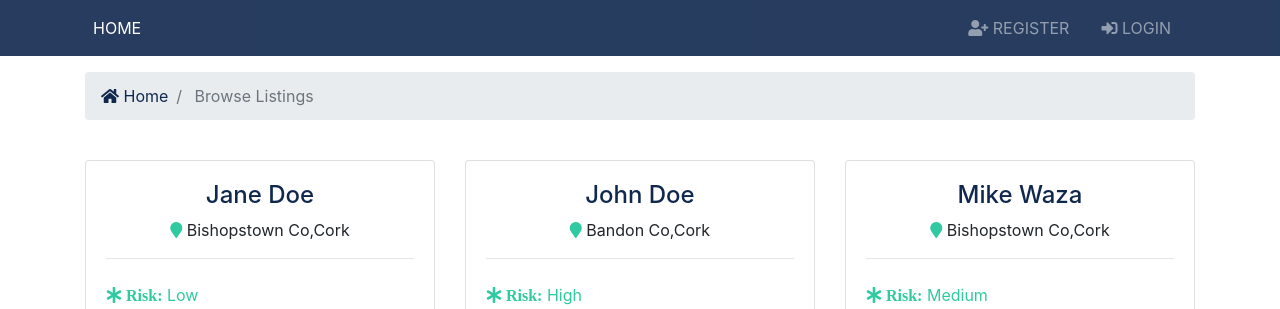
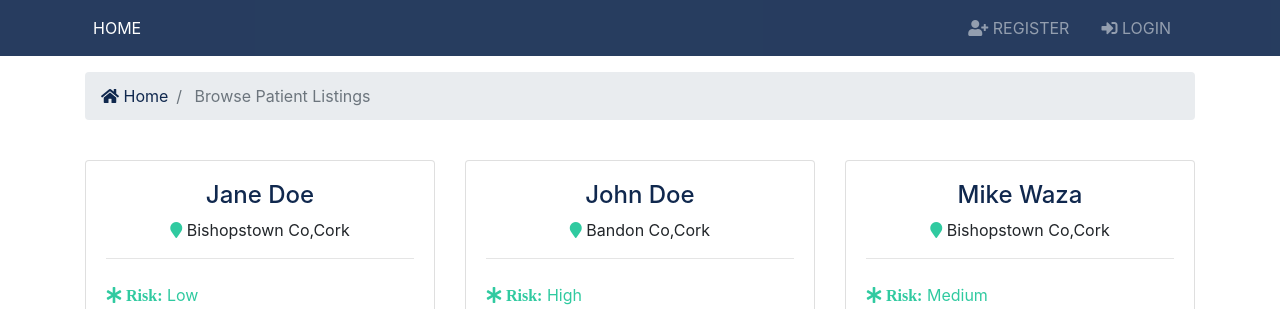
Before and after one commit to Krychaz/MedProject, a Django app: page /listings/ in a window 1280 px wide. Shown: the top 309 px of the page. Run offline with Django 3.2, Linux system fonts and the light colour scheme; some libraries are stand-ins or nearby versions.

Commit message:
fixed headings

```diff
--- a/templates/listings/listings.html
+++ b/templates/listings/listings.html
@@ -9,7 +9,7 @@
           <a href="{% url 'index' %}">
             <i class="fas fa-home"></i> Home</a>
         </li>
-        <li class="breadcrumb-item active"> Browse Listings</li>
+        <li class="breadcrumb-item active"> Browse Patient Listings</li>
       </ol>
     </nav>
   </div>
```
